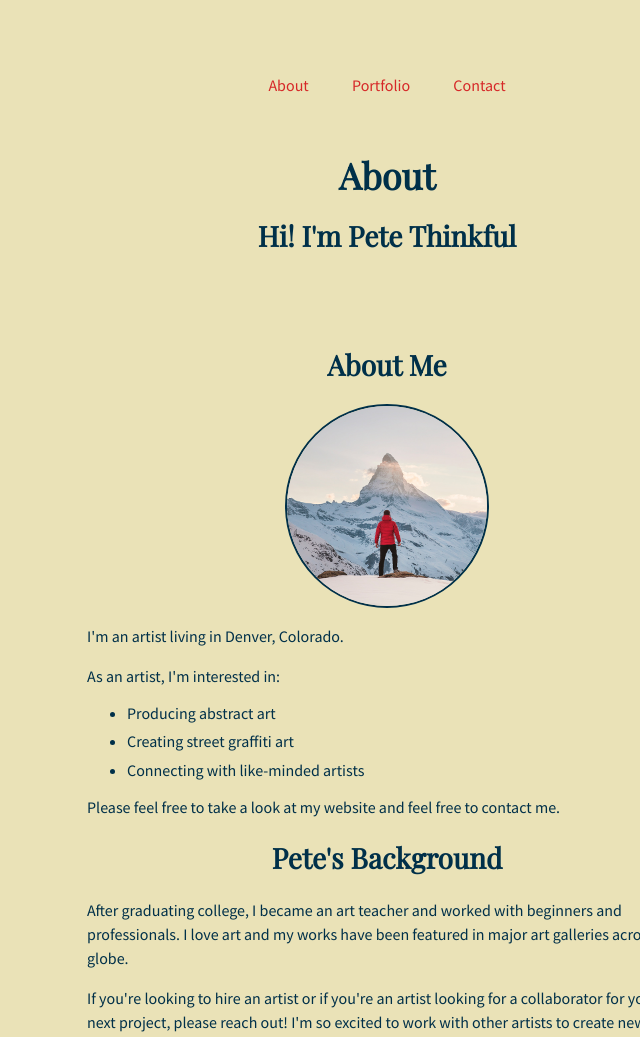
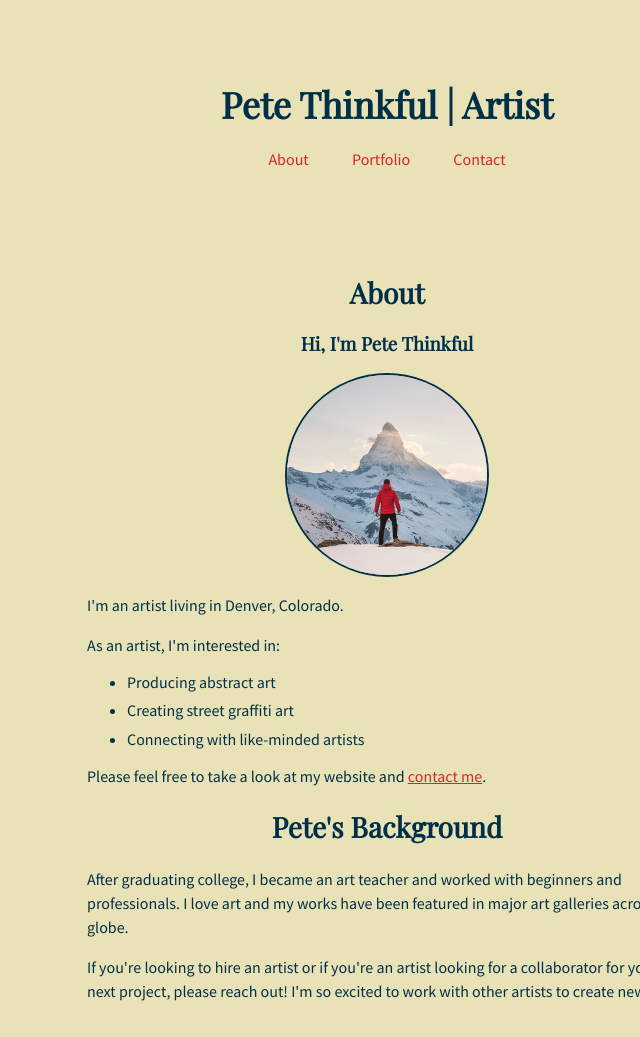
Before and after one commit to Dount-Holestien/pete-Thankful-final-, a plain HTML site: page index.html in a window 1280 px wide. Shown: the top 1037 px of the page, without its empty margins (253-893 px from the left). Drawn offline with nearby package versions, Linux system fonts and the light colour scheme.

Commit message:
Update index.html

```diff
--- a/index.html
+++ b/index.html
@@ -12,6 +12,7 @@
 
 <body>
   <header>
+    <h1>Pete Thinkful | Artist</h1>
     <nav>
       <ul>
         <li><a href="#about">About</a></li>
@@ -23,10 +24,9 @@
 
   <main>
     <div>
-      <h1>About</h1>
-      <h2>Hi! I'm Pete Thinkful</h2>
       <article id="about-article">
-        <h2>About Me</h2>
+        <h2>About</h2>
+        <h3>Hi, I'm Pete Thinkful</h3>
         <div>
           <img class="image-circle" src="images/pete-thinkful.png" alt="Pete Thinkful">
           <p>I'm an artist living in Denver, Colorado.</p>
@@ -36,7 +36,7 @@
             <li>Creating street graffiti art</li>
             <li>Connecting with like-minded artists</li>
           </ul>
-          <p>Please feel free to take a look at my website and feel free to contact me.</p>
+          <p>Please feel free to take a look at my website and <a href="#contact">contact me</a>.</p>
         </div>
         <div>
           <h2>Pete's Background</h2>
@@ -70,7 +70,6 @@
 
       <h1 id="contact">Contact</h1>
       <article id="contact-article">
-        <h2>Get In Touch</h2>
         <div>
           <p>I'd love to hear from you! Please feel free to contact or follow me:</p>
           <ol>
```
